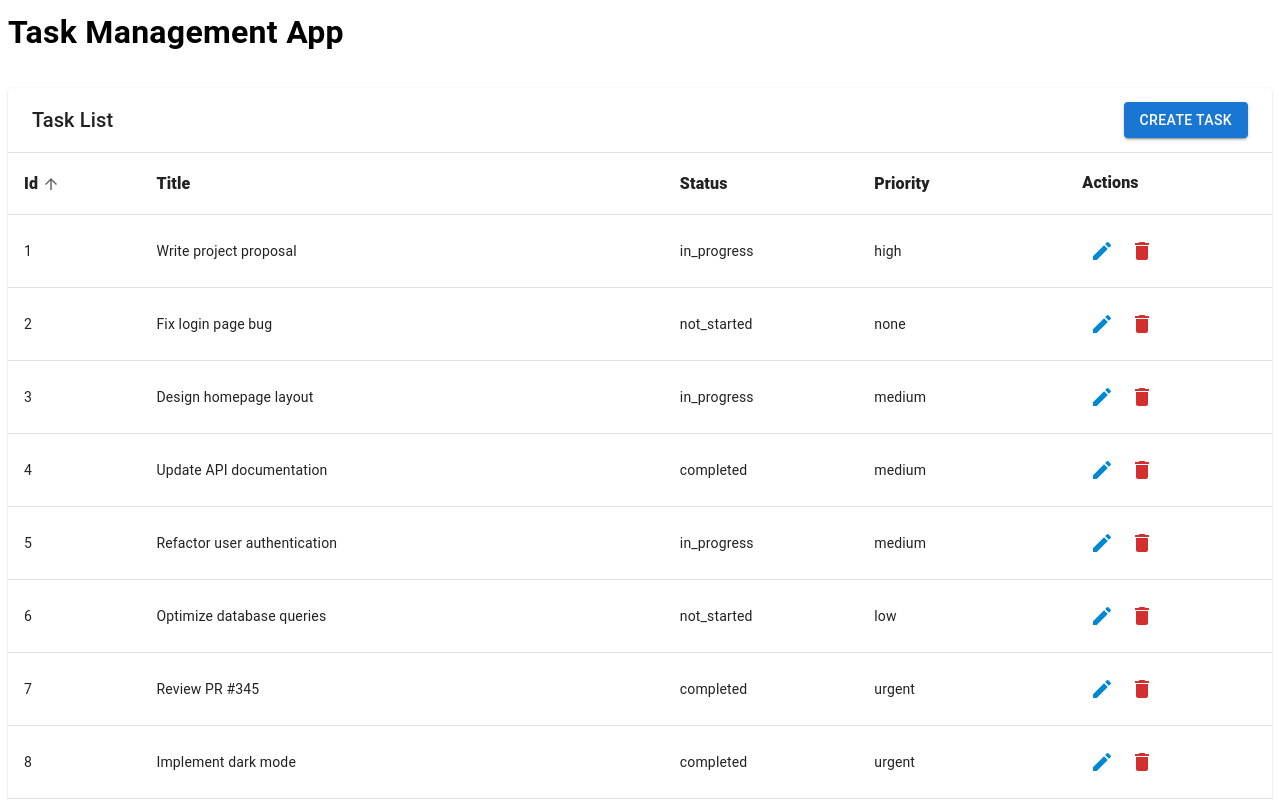
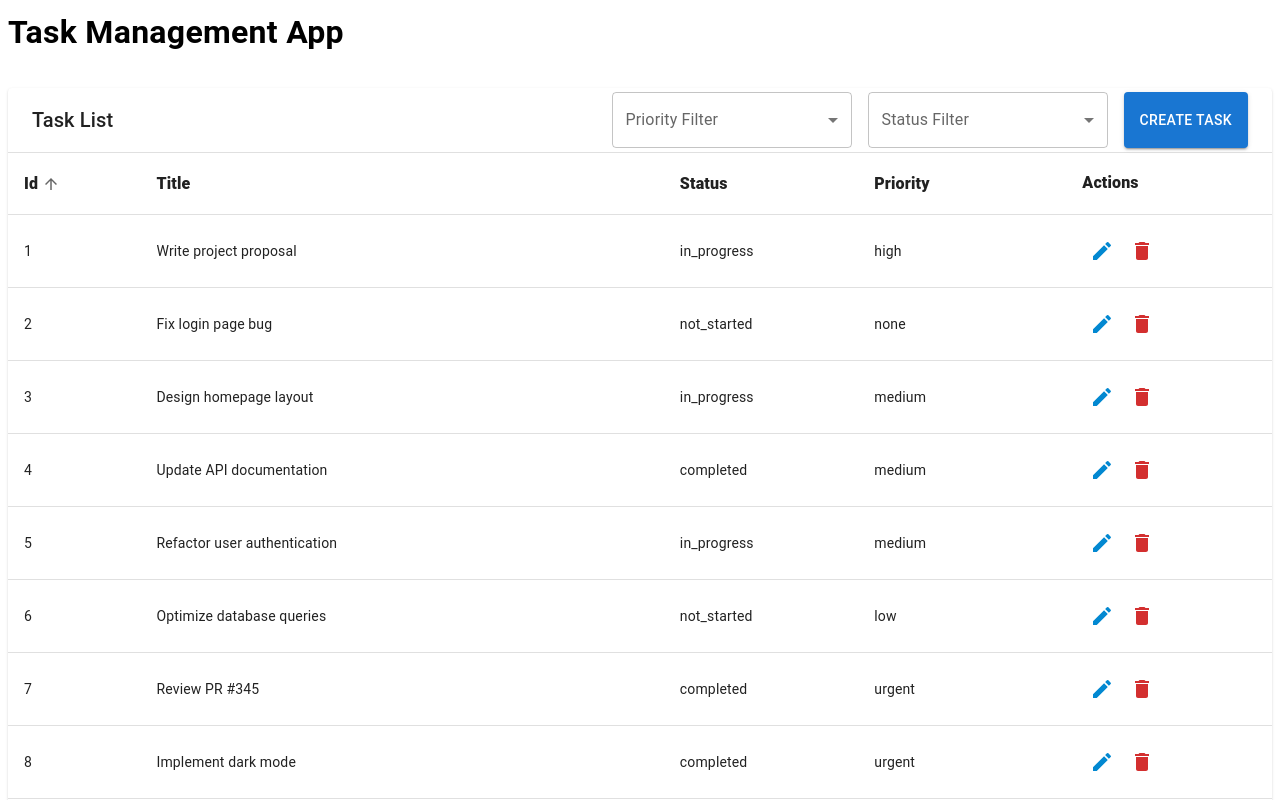
Before and after one commit to Bk49/Task-Management, a React (Vite) app: page / in a window 1280 px wide. Shown: the top 800 px of the page. Built offline with nearby package versions, Linux system fonts and the light colour scheme.

Commit message:
Complete Milestone 4

```diff
--- a/src/App.tsx
+++ b/src/App.tsx
@@ -12,11 +12,12 @@ import {
 import MutateTaskDialog from "./components/dialog/MutateTaskDialog";
 import TaskTableHeader from "./components/table/TaskTableHeader";
 import TaskTableRow from "./components/table/TaskTableRow";
-import useTasksForm from "./hooks/useTaskStore";
+import useTaskList from "./hooks/useTaskList";
 import { TaskItem } from "./types/task";
+import TaskTableFilters from "./components/table/TaskTableFilters";
 
 const App = () => {
-    const { tasks } = useTasksForm();
+    const tasks = useTaskList();
 
     return (
         <>
@@ -42,9 +43,11 @@ const App = () => {
                             >
                                 Task List
                             </Typography>
-                            {/* For creating new tasks */}
-                            <MutateTaskDialog />
-                            {/* TODO: Add filters here */}
+                            <Grid2 container flexDirection="row" spacing={2} >
+                                <TaskTableFilters />
+                                {/* For creating new tasks */}
+                                <MutateTaskDialog />
+                            </Grid2>
                         </Toolbar>
                         <Divider />
                         <TableContainer>
--- a/src/components/dialog/MutateTaskDialog.tsx
+++ b/src/components/dialog/MutateTaskDialog.tsx
@@ -66,11 +66,13 @@ const MutateTaskDialog: React.FC<MutateTaskDialogProps> = ({
                 <Divider />
                 <DialogContent>
                     <FormProvider {...formState}>
-                        <Stack spacing={2}>
+                        <Stack
+                            sx={{ width: { sm: "20rem", md: "30rem" } }}
+                            spacing={2}
+                        >
                             <ControlledTextField
                                 name="title"
                                 aria-label="Title Text Field"
-                                sx={{ width: { sm: "20rem", md: "30rem" } }}
                                 variant="outlined"
                                 label="Title"
                             />
--- /dev/null
+++ b/src/components/form/UnControlledSingleDropdown.tsx
@@ -0,0 +1,44 @@
+import { Box, FormControl, InputLabel, MenuItem, Select } from "@mui/material";
+import React from "react";
+import { SelectOption } from "./ControlledSingleDropdrown";
+import { SelectInputProps } from "@mui/material/Select/SelectInput";
+
+interface UnControlledSingleDropdownProps<T> {
+    label: string;
+    "aria-label": string;
+    emptySelectionStr: string;
+    options: SelectOption<any>[];
+    value: T;
+    onChange: SelectInputProps<T>["onChange"];
+}
+
+const UnControlledSingleDropdown: React.FC<
+    UnControlledSingleDropdownProps<any>
+> = ({ label, emptySelectionStr, options, onChange, value, ...rest }) => {
+    return (
+        <Box sx={{ minWidth: 240 }}>
+            <FormControl fullWidth>
+                <InputLabel>{label}</InputLabel>
+                <Select
+                    value={value}
+                    onChange={onChange}
+                    label={label}
+                    aria-label={rest["aria-label"]}
+                >
+                    {emptySelectionStr && (
+                        <MenuItem value={undefined}>
+                            {emptySelectionStr}
+                        </MenuItem>
+                    )}
+                    {options.map(({ label, value }) => (
+                        <MenuItem key={value} value={value}>
+                            {label}
+                        </MenuItem>
+                    ))}
+                </Select>
+            </FormControl>
+        </Box>
+    );
+};
+
+export default UnControlledSingleDropdown;
--- /dev/null
+++ b/src/components/table/TaskTableFilters.tsx
@@ -0,0 +1,37 @@
+import React from "react";
+import {
+    priorityOptions,
+    statusOptions,
+} from "../../constants/dropdown-options/taskOptions";
+import useTaskStore from "../../hooks/useTaskStore";
+import UnControlledSingleDropdown from "../form/UnControlledSingleDropdown";
+
+interface TaskTableFiltersProps {}
+
+const TaskTableFilters: React.FC<TaskTableFiltersProps> = ({}) => {
+    const { priorityFilter, statusFilter, setPriorityFilter, setStatusFilter } =
+        useTaskStore();
+
+    return (
+        <>
+            <UnControlledSingleDropdown
+                label="Priority Filter"
+                aria-label="Priority Filter Single Option Dropdown"
+                options={priorityOptions}
+                emptySelectionStr="All priority"
+                value={priorityFilter}
+                onChange={({ target }) => setPriorityFilter(target.value)}
+            />
+            <UnControlledSingleDropdown
+                label="Status Filter"
+                aria-label="Status FilterSingle Option Dropdown"
+                options={statusOptions}
+                emptySelectionStr="All Status"
+                value={statusFilter}
+                onChange={({ target }) => setStatusFilter(target.value)}
+            />
+        </>
+    );
+};
+
+export default TaskTableFilters;
--- a/src/components/table/TaskTableHeader.tsx
+++ b/src/components/table/TaskTableHeader.tsx
@@ -1,16 +1,16 @@
 import {
+    TableCell,
     TableHead,
     TableRow,
-    TableCell,
+    TableSortLabel,
     Typography,
-    TableSortLabel,
 } from "@mui/material";
 import React from "react";
+import useKeyStore from "../../hooks/useKeyStore";
 import useTaskStore from "../../hooks/useTaskStore";
-import useKeyStore from "../../hooks/useKeyStore";
 
 const TaskTableHeader: React.FC = ({}) => {
-    const { sortTasks, sortBy, direction } = useTaskStore();
+    const { sortBy, direction, setSort } = useTaskStore();
     const { keys } = useKeyStore();
 
     return (
@@ -24,16 +24,7 @@ const TaskTableHeader: React.FC = ({}) => {
                     ...keys.map(({ key }) => key),
                 ].map((label) => (
                     <TableCell
-                        onClick={() =>
-                            sortTasks(
-                                label,
-                                sortBy === label
-                                    ? direction === "asc"
-                                        ? "desc"
-                                        : "asc"
-                                    : direction
-                            )
-                        }
+                        onClick={() => setSort(label)}
                         key={label}
                         aria-label={`${label}-h`}
                     >
--- /dev/null
+++ b/src/hooks/useTaskList.ts
@@ -0,0 +1,48 @@
+import { useMemo } from "react";
+import useTaskStore from "./useTaskStore";
+
+const useTaskList = () => {
+    const {
+        tasks,
+        priorityFilter,
+        statusFilter,
+        titleFilter,
+        sortBy,
+        direction,
+    } = useTaskStore();
+
+    return useMemo(() => {
+        const filteredTasks = tasks.filter((task) => {
+            const isPassPriorityFilter = priorityFilter
+                ? task.priority === priorityFilter
+                : true;
+            const isPassStatusFilter = statusFilter
+                ? task.status === statusFilter
+                : true;
+            const isPassTitleFilter =
+                titleFilter.length > 0 ? task.title === titleFilter : true;
+
+            return (
+                isPassPriorityFilter && isPassStatusFilter && isPassTitleFilter
+            );
+        });
+
+        const sortedAsc = filteredTasks.sort((a, b) => {
+            if (!sortBy) return 0;
+
+            return a[sortBy] < b[sortBy] ? -1 : a[sortBy] === b[sortBy] ? 0 : 1;
+        });
+
+        return direction === "asc" ? sortedAsc : sortedAsc.reverse();
+
+    }, [
+        tasks,
+        priorityFilter,
+        statusFilter,
+        titleFilter,
+        sortBy,
+        direction,
+    ]);
+};
+
+export default useTaskList;
--- a/src/hooks/useTaskStore.ts
+++ b/src/hooks/useTaskStore.ts
@@ -1,6 +1,6 @@
 import { create } from "zustand";
 import TaskLocalStorage from "../classes/TaskLocalStorage";
-import { TaskItem } from "../types/task";
+import { Priority, Status, TaskItem } from "../types/task";
 import { AddTaskI } from "../zod/addTaskSchema";
 import { EditTaskI } from "../zod/editTaskSchema";
 import { Sort } from "../types/utility";
@@ -8,20 +8,27 @@ import { Sort } from "../types/utility";
 interface TaskStore {
     tasks: TaskItem[];
     nextId: number;
-    sortBy: string;
-    direction: Sort;
 
     addTask: (task: AddTaskI) => void;
     editTask: (updatedTask: EditTaskI) => void;
     deleteTask: (taskId: number) => void;
-    sortTasks: (sortBy: string, direction: Sort) => void;
+
+    // For performing sorting, filtering and pagination
+    sortBy: keyof TaskItem;
+    direction: Sort;
+    priorityFilter?: Priority;
+    statusFilter?: Status;
+    titleFilter: string;
+
+    setSort: (label: string) => void;
+    setPriorityFilter: (priority: Priority) => void;
+    setStatusFilter: (status: Status) => void;
+    setTitleFilter: (title: string) => void;
 }
 
 const useTaskStore = create<TaskStore>((set) => ({
     tasks: TaskLocalStorage.getTasks(),
     nextId: TaskLocalStorage.getNextTaskId(),
-    sortBy: "id",
-    direction: "asc",
 
     addTask: (task) =>
         set(({ nextId, tasks }) => {
@@ -47,24 +54,23 @@ const useTaskStore = create<TaskStore>((set) => ({
             return { tasks: newTasks };
         }),
 
-    sortTasks: (sortBy, direction) =>
-        set(({ tasks }) => {
-            const sortedAsc = tasks.sort((a, b) => {
-                if (!sortBy) return 0;
+    sortBy: "id",
+    direction: "asc",
+    priorityFilter: undefined,
+    statusFilter: undefined,
+    titleFilter: "",
 
-                return a[sortBy] < b[sortBy]
-                    ? -1
-                    : a[sortBy] === b[sortBy]
-                    ? 0
-                    : 1;
-            });
-
-            return {
-                tasks: direction === "asc" ? sortedAsc : sortedAsc.reverse(),
-                direction,
-                sortBy,
-            };
-        }),
+    setSort: (label) => {
+        console.log("Sort problem");
+        set(({ direction, sortBy }) =>
+            sortBy === label
+                ? { direction: direction === "asc" ? "desc" : "asc" }
+                : { sortBy: label }
+        );
+    },
+    setPriorityFilter: (priority) => set(() => ({ priorityFilter: priority })),
+    setStatusFilter: (status) => set(() => ({ statusFilter: status })),
+    setTitleFilter: (title) => set(() => ({ titleFilter: title })),
 }));
 
 export default useTaskStore;
```
Also changed, not shown: 1 other file (tests, documents, lock files or other folders).
